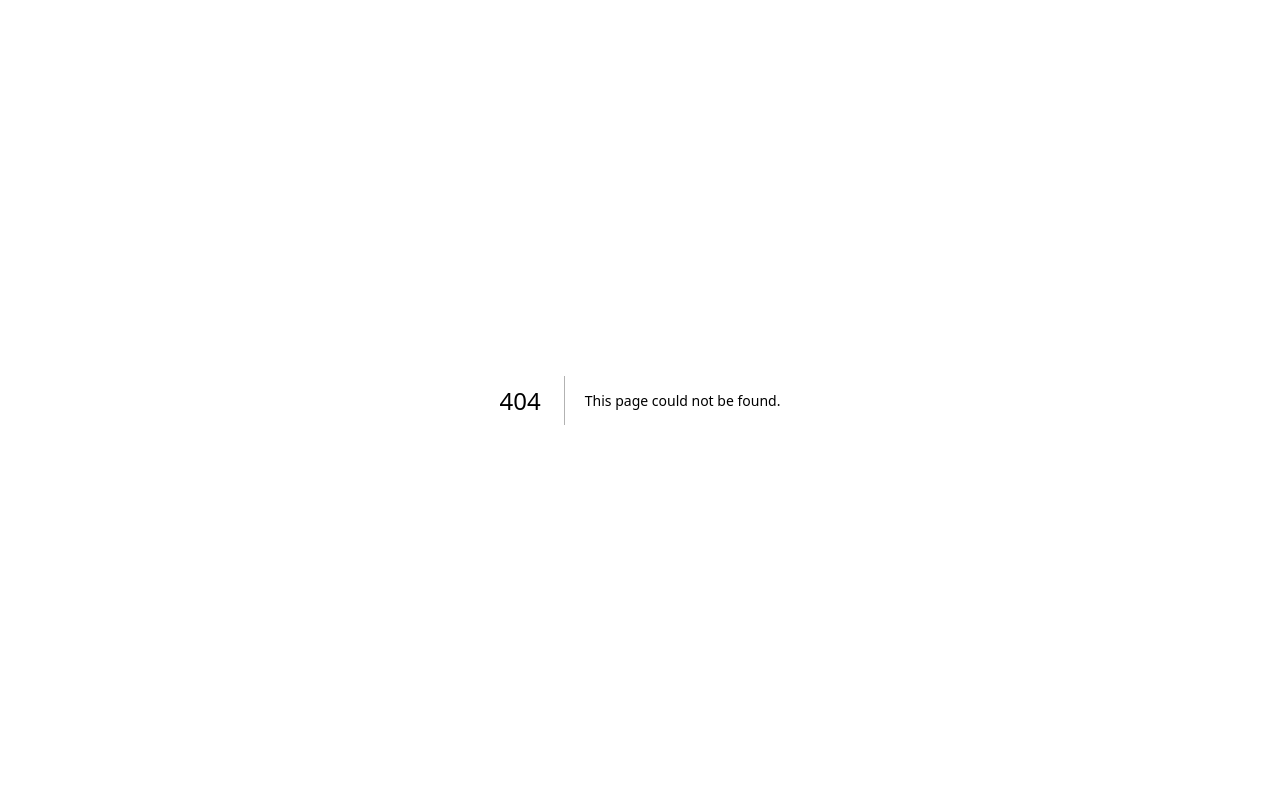
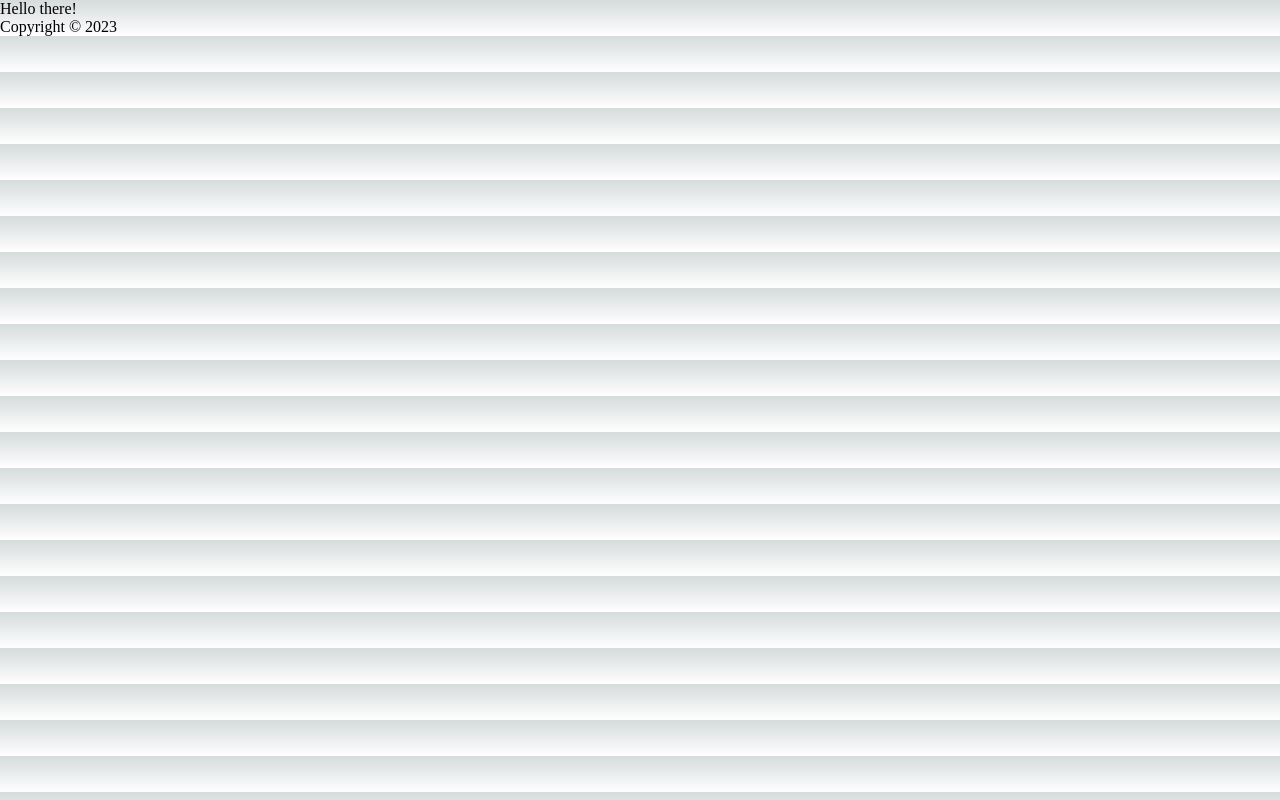
Before and after one commit to Scharif47/coffee-shopee, a Next.js app: page /hello in a window 1280 px wide. Before the commit this address had no page. Built offline with nearby package versions, Linux system fonts and the light colour scheme.

Commit message:
init commit

```diff
--- a/src/pages/_app.js
+++ b/src/pages/_app.js
@@ -1,5 +1,12 @@
-import '@/styles/globals.css'
+import "@/styles/globals.css";
 
 export default function App({ Component, pageProps }) {
-  return <Component {...pageProps} />
+  return (
+    <div>
+      <Component {...pageProps} />{" "}
+      <footer>
+        <p>Copyright © {new Date().getFullYear()}</p>
+      </footer>
+    </div>
+  );
 }
--- /dev/null
+++ b/src/pages/hello.js
@@ -0,0 +1,5 @@
+const hello = () => {
+  return <div>Hello there!</div>
+}
+
+export default hello
--- /dev/null
+++ b/src/pages/world.js
@@ -0,0 +1,5 @@
+const World = () => {
+  return <div>Hello world!</div>
+}
+
+export default World
```
